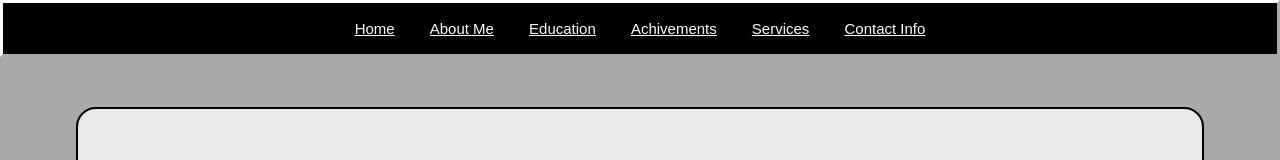
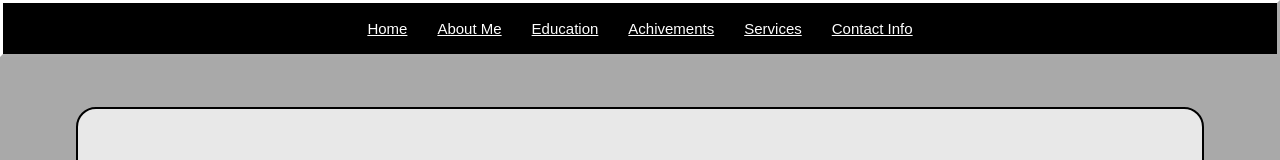
Before and after one commit to BrianLimMJ/Assign-1, a plain HTML site: page ID_S10208584A_Assign1_Website(Contact).html in a window 1280 px wide. Shown: the top 160 px of the page. Drawn offline with Linux system fonts and the light colour scheme.

Commit message:
25th 10.32am

```diff
--- a/about-me-style.css
+++ b/about-me-style.css
@@ -12,6 +12,10 @@ header{
 header nav ul{
     list-style: none;
     padding: 0px;
+    display: flex;
+    flex-wrap: wrap;
+    flex-direction: row;
+    justify-content: center;
 }
 header nav ul li{
     display: inline-block;
@@ -21,12 +25,11 @@ header nav{
     margin: auto;
     width: fit-content;
     display: block;
+    width: 75%;
 }
 nav a{
-
     font-size: 15px;
     color: #ffffff;
-
     font-family: Arial, Helvetica, sans-serif;
 }
 .flex-about{
--- a/achivements-style.css
+++ b/achivements-style.css
@@ -9,27 +9,27 @@ header{
     background-color: #000000;
     margin-bottom: 50px;
 }
-    header nav ul{
-        list-style: none;
-        padding: 0px;
-
-    }
+header nav ul{
+    list-style: none;
+    padding: 0px;
+    display: flex;
+    flex-wrap: wrap;
+    flex-direction: row;
+    justify-content: center;
+}
 header nav ul li{
     display: inline-block;
     padding: 0px 15px;
-
-
 }
 header nav{
     margin: auto;
     width: fit-content;
     display: block;
+    width: 75%;
 }
 nav a{
-
     font-size: 15px;
     color: #ffffff;
-
     font-family: Arial, Helvetica, sans-serif;
 }
 .flex-achievements{
--- a/contact-style.css
+++ b/contact-style.css
@@ -9,27 +9,27 @@ header{
     background-color: #000000;
     margin-bottom: 50px;
 }
-    header nav ul{
-        list-style: none;
-        padding: 0px;
-
-    }
+header nav ul{
+    list-style: none;
+    padding: 0px;
+    display: flex;
+    flex-wrap: wrap;
+    flex-direction: row;
+    justify-content: center;
+}
 header nav ul li{
     display: inline-block;
     padding: 0px 15px;
-
-
 }
 header nav{
     margin: auto;
     width: fit-content;
     display: block;
+    width: 75%;
 }
 nav a{
-
     font-size: 15px;
     color: #ffffff;
-
     font-family: Arial, Helvetica, sans-serif;
 }
 .contact-container{
--- a/education-style.css
+++ b/education-style.css
@@ -12,24 +12,24 @@ header{
 header nav ul{
     list-style: none;
     padding: 0px;
-
+    display: flex;
+    flex-wrap: wrap;
+    flex-direction: row;
+    justify-content: center;
 }
 header nav ul li{
     display: inline-block;
     padding: 0px 15px;
-
-
 }
 header nav{
     margin: auto;
     width: fit-content;
     display: block;
+    width: 75%;
 }
 nav a{
-
     font-size: 15px;
     color: #ffffff;;
-
     font-family: Arial, Helvetica, sans-serif;
 }
 .flex-education{
--- a/home-style.css
+++ b/home-style.css
@@ -12,24 +12,24 @@ header{
 header nav ul{
     list-style: none;
     padding: 0px;
-
+    display: flex;
+    flex-wrap: wrap;
+    flex-direction: row;
+    justify-content: center;
 }
 header nav ul li{
     display: inline-block;
     padding: 0px 15px;
-
-
 }
 header nav{
     margin: auto;
     width: fit-content;
     display: block;
+    width: 75%;
 }
 nav a{
-
     font-size: 15px;
     color: #ffffff;
-
     font-family: Arial, Helvetica, sans-serif;
 }
 .flex-intro{
--- a/service-style.css
+++ b/service-style.css
@@ -8,10 +8,15 @@ header{
     border-color: #FFFFFF;
     background-color: #000000;
     margin-bottom: 50px;
+
 }
 header nav ul{
     list-style: none;
     padding: 0px;
+    display: flex;
+    flex-wrap: wrap;
+    flex-direction: row;
+    justify-content: center;
 }
 
 header nav ul li{
@@ -22,9 +27,10 @@ header nav{
     margin: auto;
     width: fit-content;
     display: block;
+    width: 75%;
+
 }
 nav a{
-
     font-size: 15px;
     color: #ffffff;
     font-family: Arial, Helvetica, sans-serif;
```
